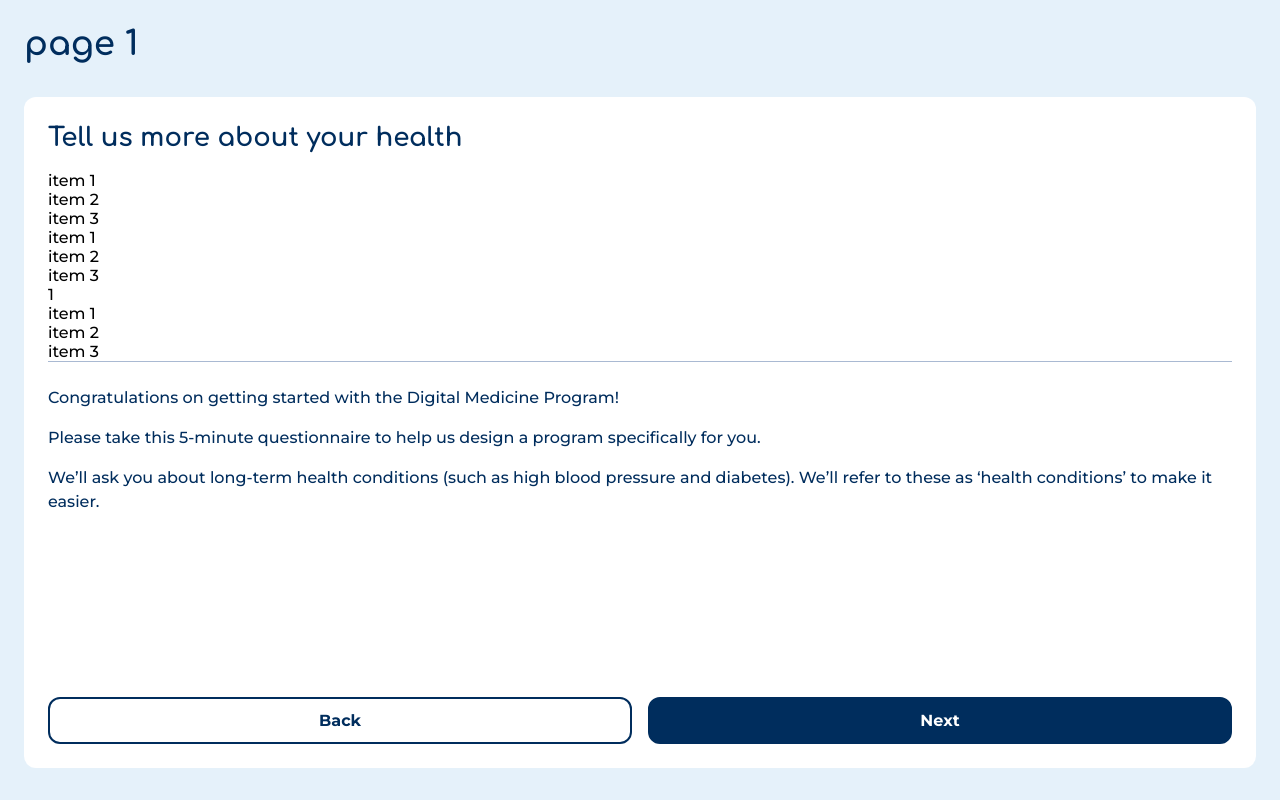
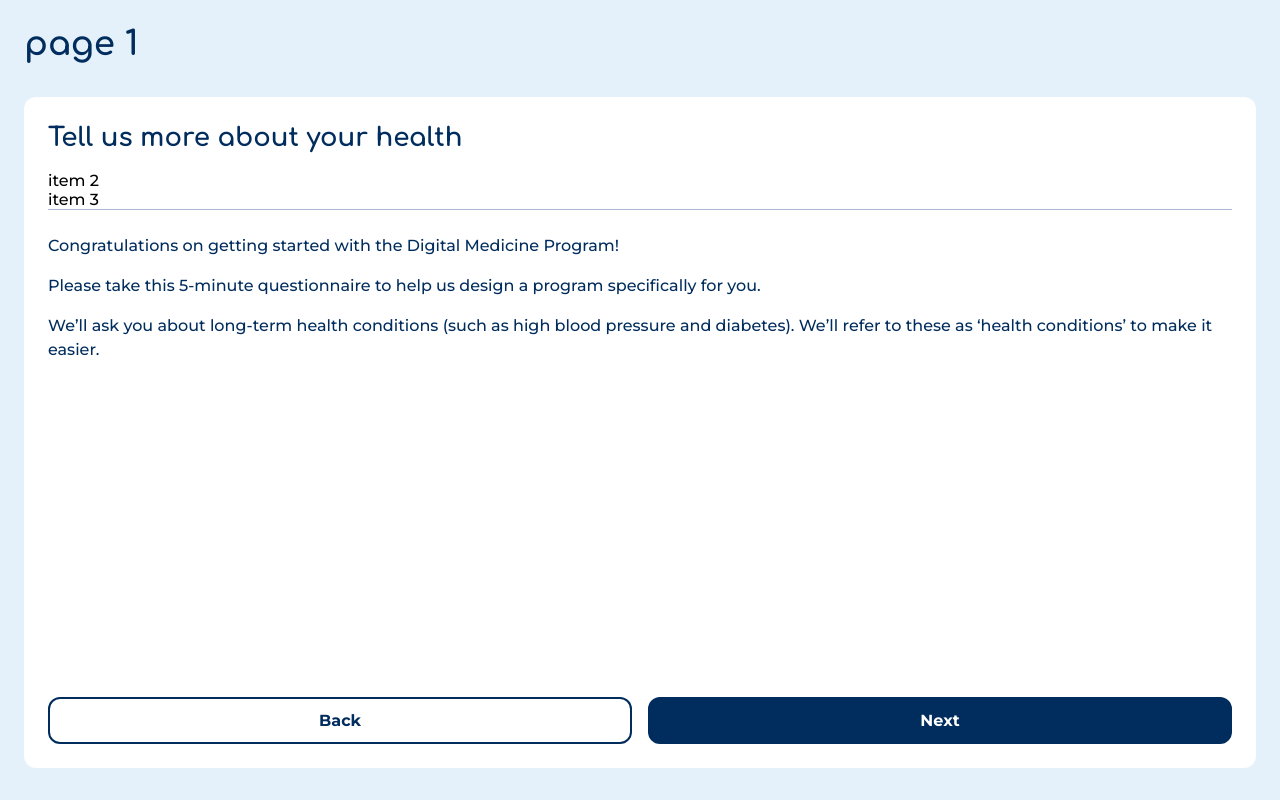
Before and after one commit to bradleyblackdev/dm-webview-prorotype-a, a React (Create React App) app: page / in a window 1280 px wide. Built offline with nearby package versions, Linux system fonts and the light colour scheme.

Commit message:
outside url again

```diff
--- a/src/TemplateBAnimated.tsx
+++ b/src/TemplateBAnimated.tsx
@@ -31,7 +31,7 @@ const TemplateB = () => {
                         </div>
                         <div className="page-body">
                             <h2>Tell us more about your health</h2>
-                            <li className='ol'>item 1</li>
+                            {/* <li className='ol'>item 1</li>
                             <li className='ol'>item 2</li>
                             <li className='ol'>item 3</li>
                             <li className='ul'>item 1</li>
@@ -40,7 +40,7 @@ const TemplateB = () => {
                             <div className='list'>
                                 <div className='ol-bullet'>1</div>
                                 <div>item 1</div>
-                            </div>
+                            </div> */}
                             <li className='check'>item 2</li>
                             <li className='check'>item 3</li>
                             {/* <Link to="hello world">hello world</Link> */}
```
